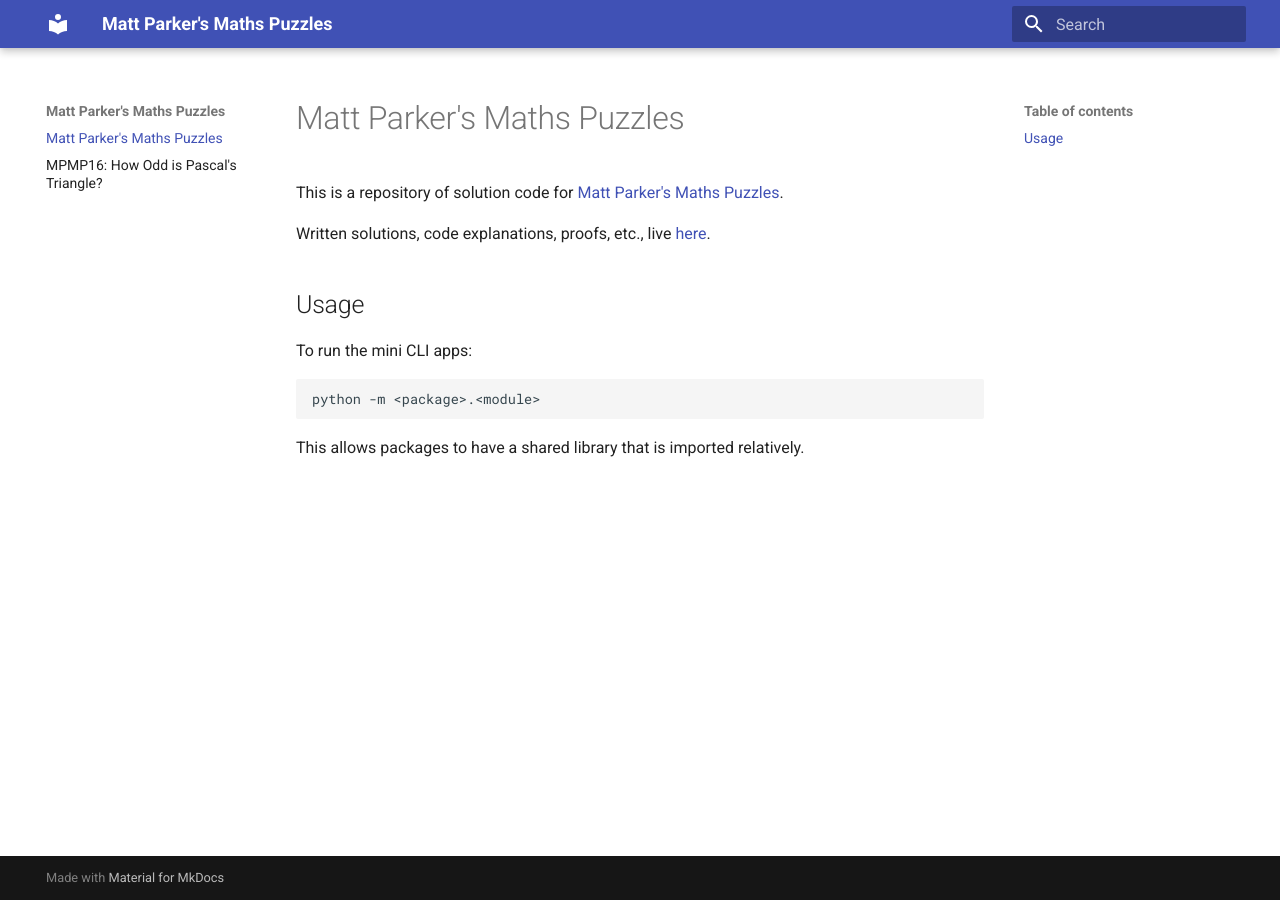
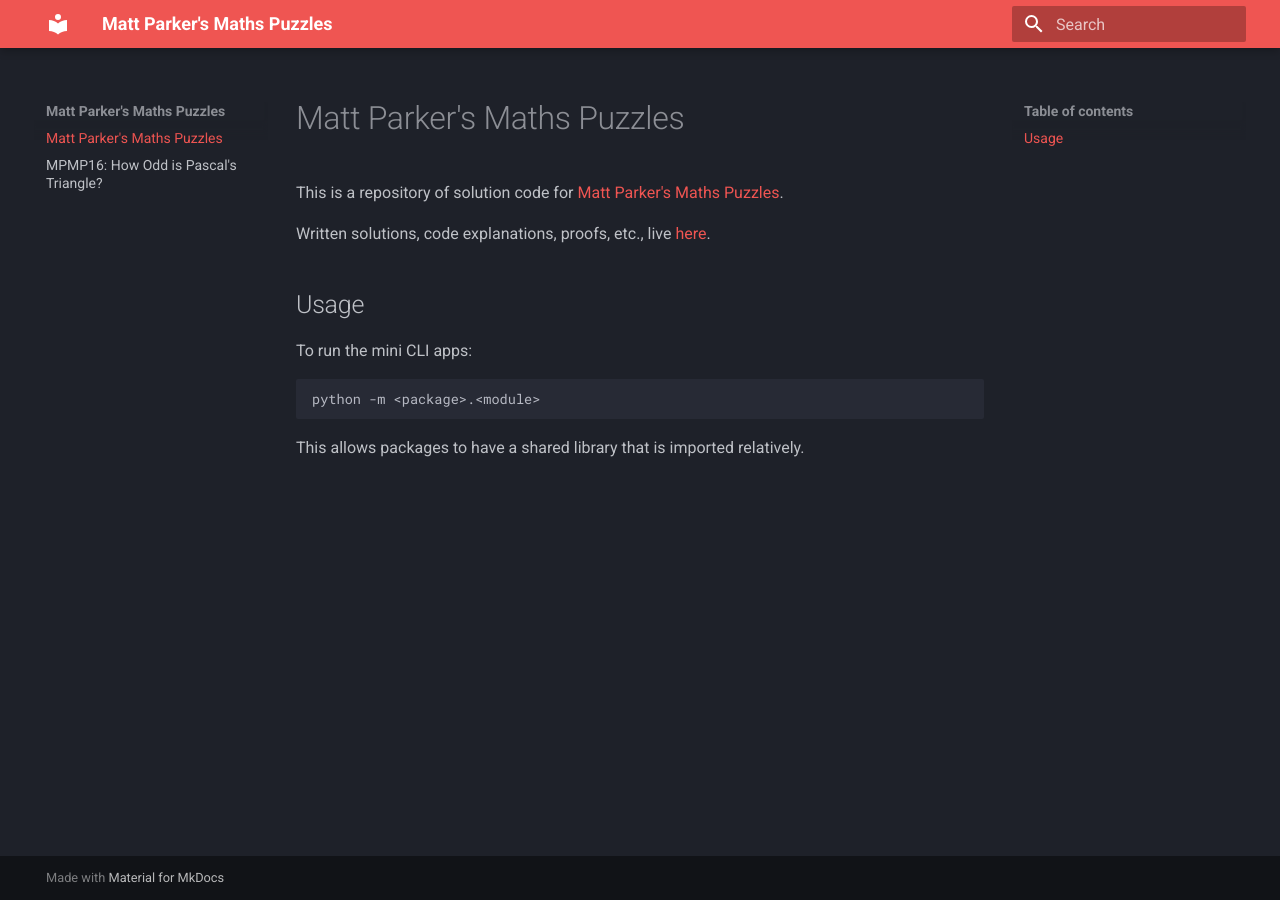
Before and after one commit to trslater/mpmp, an MkDocs documentation site: the page built from docs/index.md, in a window 1280 px wide. Built offline with MkDocs 1.6.1 and Material for MkDocs 9.7.7, drawn with Linux system fonts in a browser that asks for light colours.

Commit message:
Change colors

```diff
--- a/mkdocs.yml
+++ b/mkdocs.yml
@@ -2,6 +2,10 @@ site_name: Matt Parker's Maths Puzzles
 
 theme:
   name: material
+  palette:
+    scheme: slate
+    primary: red
+    accent: light blue
 
 markdown_extensions:
   - admonition
```
